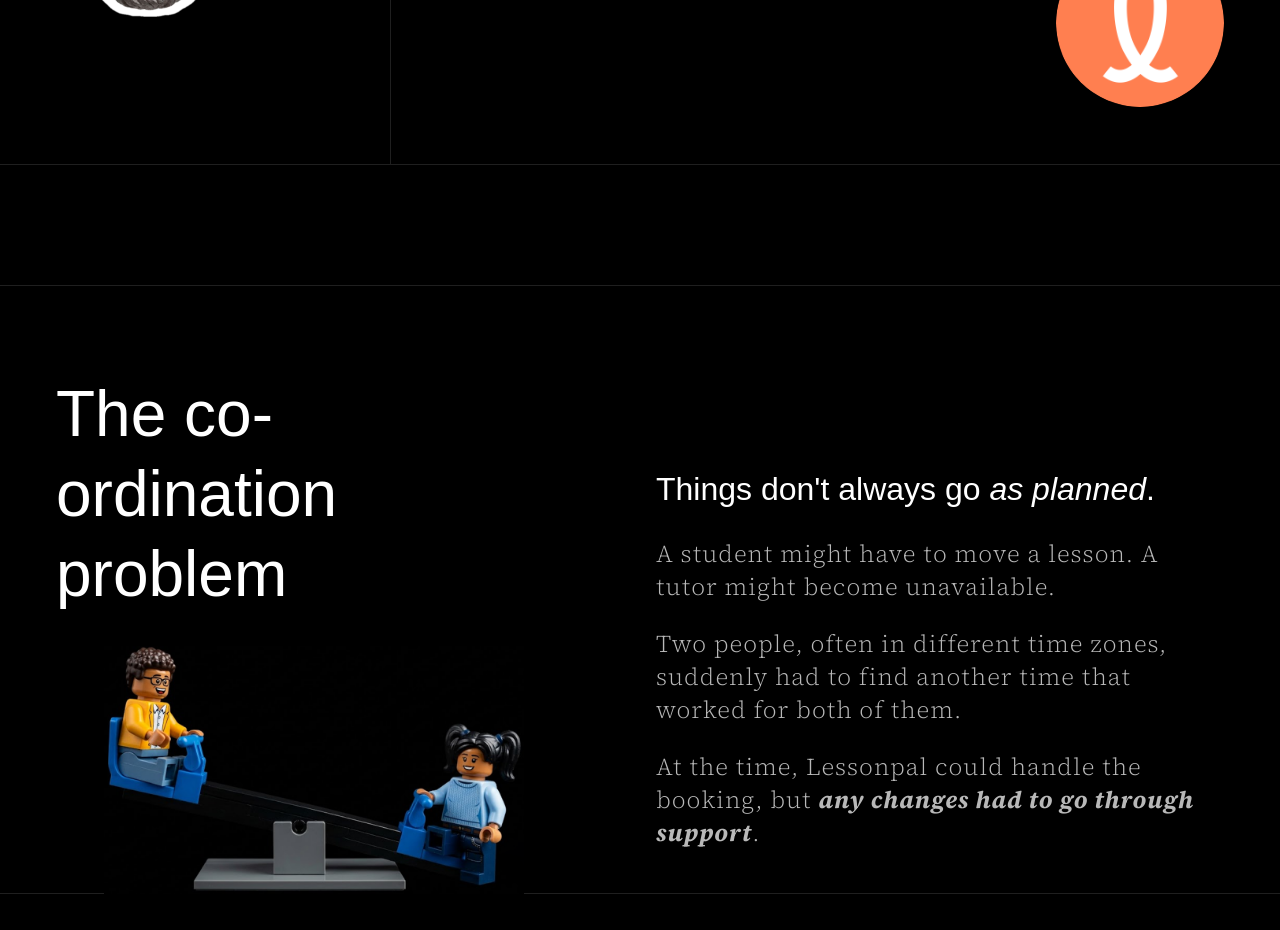
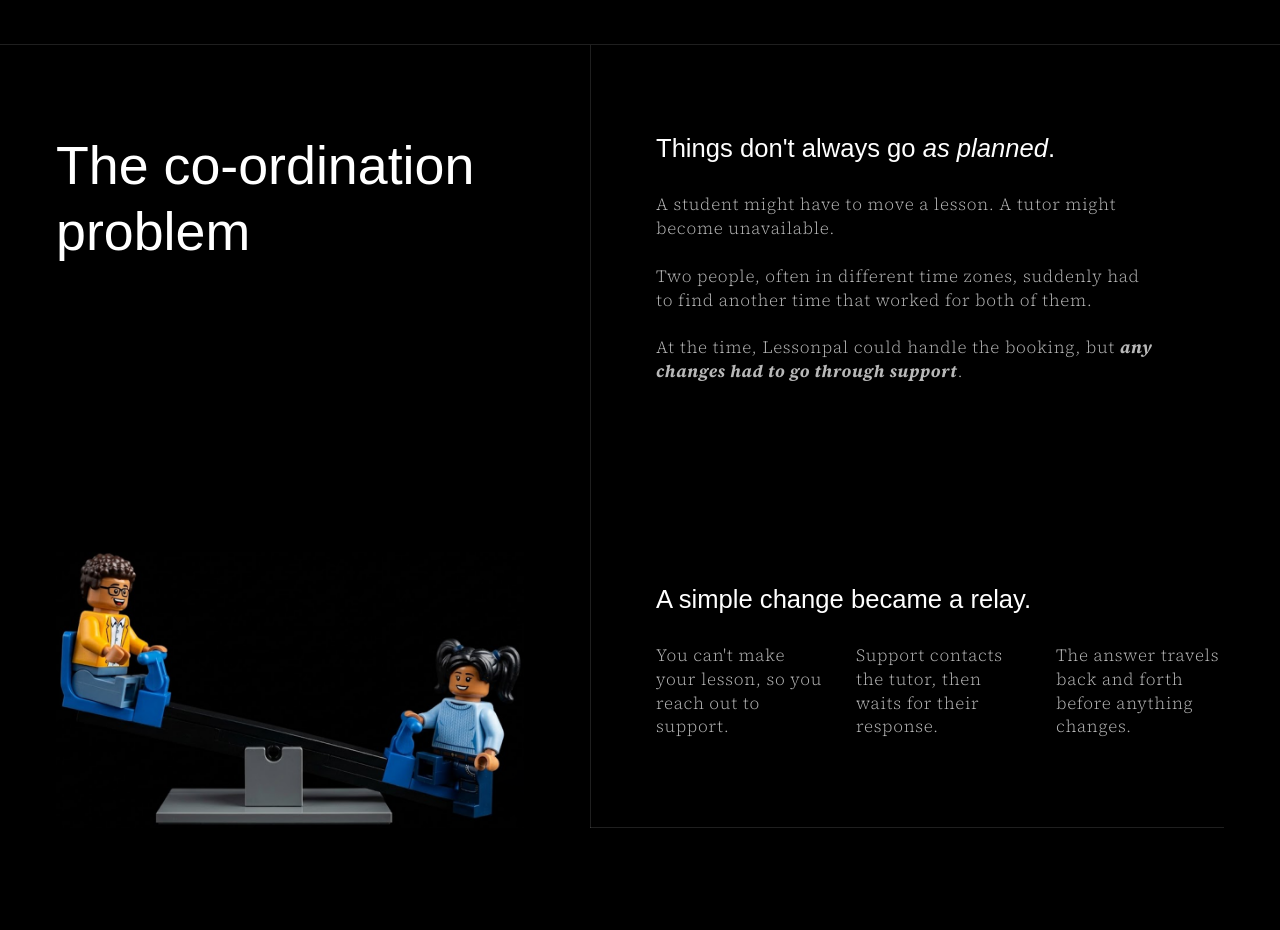
Before and after one commit to NikBobbary/Portfolio-site, a React (Vite) app: page /lessonpal in a window 1280 px wide. Shown: the part 1020-1950 px from the top of the page. Built offline with nearby package versions, Linux system fonts and the light colour scheme; a small style sheet from the web is missing; a web font is replaced by a local one.

Commit message:
1059 2709

```diff
--- a/src/components/LessonpalSections.jsx
+++ b/src/components/LessonpalSections.jsx
@@ -72,6 +72,11 @@
             </div>
           </div>
 
+          {/* 1 column: Gap with vertical divider line */}
+          <div className="lp-section--problem__divider-col" aria-hidden="true">
+            <div className="lp-section--problem__line" />
+          </div>
+
           <div className="lp-section--problem__right">
             <h3 className="lp-section--problem__kicker cs-h3">
               Things don't always go <em>as planned</em>.
@@ -92,6 +97,29 @@
                 .
               </p>
             </div>
+
+            <div className="lp-section--problem__relay">
+              <h3 className="lp-section--problem__relay-title cs-h3">
+                A simple change became a relay.
+              </h3>
+              <div className="lp-section--problem__relay-grid">
+                <div className="lp-section--problem__relay-col">
+                  <p className="cs-body">
+                    You can't make your lesson, so you reach out to support.
+                  </p>
+                </div>
+                <div className="lp-section--problem__relay-col">
+                  <p className="cs-body">
+                    Support contacts the tutor, then waits for their response.
+                  </p>
+                </div>
+                <div className="lp-section--problem__relay-col">
+                  <p className="cs-body">
+                    The answer travels back and forth before anything changes.
+                  </p>
+                </div>
+              </div>
+            </div>
           </div>
         </div>
       </section>
--- a/src/styles.css
+++ b/src/styles.css
@@ -13,45 +13,45 @@
   --cs-font-serif: "Source Serif 4", Georgia, serif;
   --cs-font-mono: "Google Sans Code Variable", "Google Sans Code", "Google Sans Mono", ui-monospace, SFMono-Regular, Menlo, Monaco, Consolas, monospace;
 
-  /* 1. Title: Google Sans, 72px, Regular, Line height: 90px, Letter spacing: 0% */
+  /* 1. Title: Google Sans, fluid 38px -> 72px, Line height: 1.22 */
   --cs-title-font: var(--cs-font-sans);
-  --cs-title-size: 72px;
-  --cs-title-lh: 90px;
+  --cs-title-size: clamp(2.375rem, 4.8vw, 4.5rem);
+  --cs-title-lh: 1.22;
   --cs-title-ls: 0;
   --cs-title-weight: 400;
 
-  /* 2. Heading 1: Google Sans, 64px, Regular, Line height: 125% (80px), Letter spacing: 0% */
+  /* 2. Heading 1: Google Sans, fluid 34px -> 64px, Line height: 1.22 */
   --cs-h1-font: var(--cs-font-sans);
-  --cs-h1-size: 64px;
-  --cs-h1-lh: 1.25;
+  --cs-h1-size: clamp(2.125rem, 4.2vw, 4rem);
+  --cs-h1-lh: 1.22;
   --cs-h1-ls: 0;
   --cs-h1-weight: 300;
 
-  /* 3. Heading 2: Google Sans, 42px, Regular, Line height: 53px, Letter spacing: 0% */
+  /* 3. Heading 2: Google Sans, fluid 26px -> 42px, Line height: 1.25 */
   --cs-h2-font: var(--cs-font-sans);
-  --cs-h2-size: 42px;
-  --cs-h2-lh: 53px;
+  --cs-h2-size: clamp(1.625rem, 2.8vw, 2.625rem);
+  --cs-h2-lh: 1.25;
   --cs-h2-ls: 0;
   --cs-h2-weight: 300;
 
-  /* 4. Heading 3: Google Sans, 32px, Regular, Line height: 40px, Letter spacing: 0% */
+  /* 4. Heading 3: Google Sans, fluid 22px -> 32px, Line height: 1.25 */
   --cs-h3-font: var(--cs-font-sans);
-  --cs-h3-size: 32px;
-  --cs-h3-lh: 40px;
+  --cs-h3-size: clamp(1.375rem, 2vw, 2rem);
+  --cs-h3-lh: 1.25;
   --cs-h3-ls: 0;
   --cs-h3-weight: 400;
 
-  /* 5. Body: Source Serif 4, 24px, Regular, Line height: 33px, Letter spacing: 2% */
+  /* 5. Body: Source Serif 4, fluid 17px -> 20px, Line height: 1.38 */
   --cs-body-font: var(--cs-font-serif);
-  --cs-body-size: 24px;
-  --cs-body-lh: 33px;
+  --cs-body-size: clamp(1.0625rem, 1.2vw, 1.25rem);
+  --cs-body-lh: 1.4;
   --cs-body-ls: 0.04em;
   --cs-body-weight: 300;
 
-  /* 6. Code2: Google Sans Code, 14px, Regular, Line height: 18px, Letter spacing: 0% */
+  /* 6. Code2: Google Sans Code, fluid 12px -> 14px, Line height: 1.35 */
   --cs-code2-font: var(--cs-font-mono);
-  --cs-code2-size: 14px;
-  --cs-code2-lh: 18px;
+  --cs-code2-size: clamp(0.75rem, 0.9vw, 0.875rem);
+  --cs-code2-lh: 1.35;
   --cs-code2-ls: 0;
   --cs-code2-weight: 400;
 
@@ -3570,7 +3570,8 @@
 }
 
 /* 1 column: Gap with vertical divider line */
-.lp-section--intro__divider-col {
+.lp-section--intro__divider-col,
+.lp-section--problem__divider-col {
   grid-column: span 1;
   display: flex;
   align-items: stretch;
@@ -3578,7 +3579,22 @@
   box-sizing: border-box;
 }
 
-.lp-section--intro__line {
+.lp-section--problem__divider-col {
+  position: relative;
+}
+
+.lp-section--problem__divider-col::after {
+  content: "";
+  position: absolute;
+  bottom: 0;
+  left: 50%;
+  right: calc(-1 * var(--cs-grid-gutter, 32px));
+  height: 1px;
+  background: rgba(255, 255, 255, 0.12);
+}
+
+.lp-section--intro__line,
+.lp-section--problem__line {
   width: 1px;
   height: 100%;
   background: rgba(255, 255, 255, 0.12);
@@ -3650,6 +3666,7 @@
 /* Section 2: Problem (12-column grid: 6 cols left + 6 cols right) */
 .lp-section--problem {
   width: 100%;
+  border-bottom: none;
 }
 
 .lp-section--problem__container {
@@ -3660,7 +3677,7 @@
   width: 100%;
   box-sizing: border-box;
   justify-content: space-between;
-  align-items: flex-end;
+  align-items: stretch;
 }
 
 .lp-section--problem__left {
@@ -3669,7 +3686,7 @@
   display: flex;
   flex-direction: column;
   align-items: flex-end;
-  gap: 32px;
+  justify-content: space-between;
   padding-top: 88px;
   box-sizing: border-box;
 }
@@ -3682,17 +3699,19 @@
 }
 
 .lp-section--problem__seesaw-wrap {
-  align-self: flex-end;
+  width: 100%;
+  margin-top: auto;
   line-height: 0;
   display: flex;
   justify-content: flex-end;
 }
 
 .lp-lego-seesaw {
+  width: 100%;
+  max-width: 100%;
   height: auto;
   display: block;
   object-fit: contain;
-  margin-bottom: -1px;
 }
 
 .lp-section--problem__right {
@@ -3701,8 +3720,9 @@
   display: flex;
   flex-direction: column;
   padding-top: 88px;
-  padding-bottom: 44px;
+  padding-bottom: 88px;
   box-sizing: border-box;
+  border-bottom: 1px solid rgba(255, 255, 255, 0.12);
 }
 
 .lp-section--problem__kicker {
@@ -3718,6 +3738,7 @@
   display: flex;
   flex-direction: column;
   gap: 1.5rem;
+  max-width: 500px;
 }
 
 .lp-section--problem__body p {
@@ -3728,6 +3749,36 @@
 .lp-section--problem__body strong em,
 .lp-section--problem__body em strong {
   font-style: italic;
+}
+
+.lp-section--problem__relay {
+  margin-top: 200px;
+  display: flex;
+  flex-direction: column;
+}
+
+.lp-section--problem__relay-title {
+  color: #ffffff;
+  margin: 0 0 28px 0;
+}
+
+.lp-section--problem__relay-grid {
+  display: grid;
+  grid-template-columns: repeat(3, minmax(0, 1fr));
+  column-gap: var(--cs-grid-gutter, 32px);
+  row-gap: 1.5rem;
+}
+
+.lp-section--problem__relay-col p {
+  color: rgba(255, 255, 255, 0.72);
+  margin: 0;
+}
+
+@media (max-width: 680px) {
+  .lp-section--problem__relay-grid {
+    grid-template-columns: 1fr;
+    gap: 1.5rem;
+  }
 }
 
 /* Responsive */
@@ -3758,13 +3809,19 @@
     padding: 2.5rem 0 1.5rem;
   }
 
-  .lp-section--intro__divider-col {
+  .lp-section--intro__divider-col,
+  .lp-section--problem__divider-col {
     width: 100%;
     height: 1px;
     margin: 0;
   }
 
-  .lp-section--intro__line {
+  .lp-section--problem__divider-col::after {
+    display: none;
+  }
+
+  .lp-section--intro__line,
+  .lp-section--problem__line {
     width: 100%;
     height: 1px;
   }
@@ -3807,7 +3864,7 @@
   }
 
   .lp-section--problem__seesaw-wrap {
-    grid-column: span 3;
+    width: 100%;
     order: 3;
     margin-top: 2.5rem;
     align-self: center;
@@ -3817,6 +3874,10 @@
     width: 100%;
     padding-top: 1.5rem;
     padding-bottom: 2rem;
+  }
+
+  .lp-section--problem__relay {
+    margin-top: 3rem;
   }
 }
 
```
